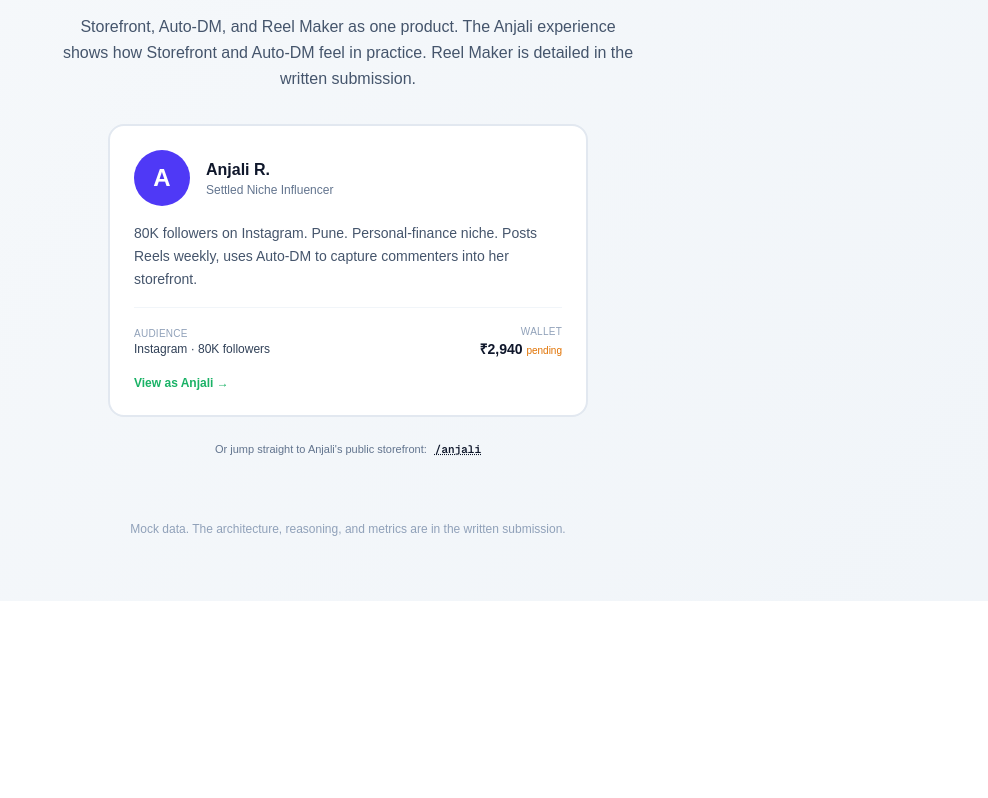
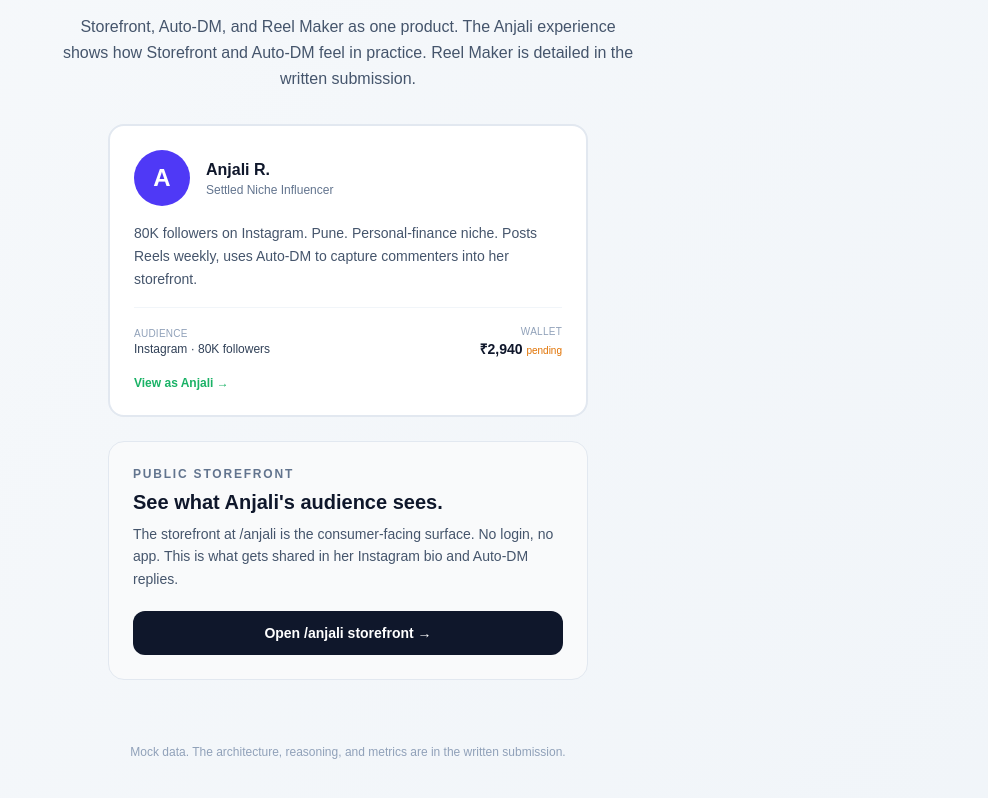
Before and after one commit to sanjeetbuilds/earnkaro-prototype, a Next.js app: page / in a window 1280 px wide. Shown: the part 1061-1859 px from the top of the page, without its empty margins (292-1280 px from the left). Before the commit the page ends 1662 px from the top, so only its background shows below. Built offline with nearby package versions, Linux system fonts and the light colour scheme.

Commit message:
Replace inline /anjali link with public storefront CTA card
Co-Authored-By: Claude Opus 4.7 (1M context) <noreply@anthropic.com>

```diff
--- a/app/page.tsx
+++ b/app/page.tsx
@@ -120,14 +120,25 @@ export default function Page() {
             />
           </div>
 
-          <div className="mt-6 flex flex-wrap items-center justify-center gap-2 text-[11px] text-slate-500">
-            <span>Or jump straight to Anjali&apos;s public storefront:</span>
-            <a
-              href="/anjali"
-              className="font-mono font-semibold text-slate-900 underline decoration-dotted"
-            >
-              /anjali
-            </a>
+          <div className="mt-6 w-full max-w-[480px] mx-auto">
+            <div className="bg-gray-50 border border-slate-200 rounded-2xl p-6">
+              <div className="text-xs uppercase tracking-[0.15em] text-slate-500 font-semibold">
+                Public storefront
+              </div>
+              <h3 className="text-lg md:text-xl font-bold text-slate-900 mt-2 leading-tight">
+                See what Anjali&apos;s audience sees.
+              </h3>
+              <p className="text-sm text-slate-600 mt-2 leading-relaxed">
+                The storefront at /anjali is the consumer-facing surface. No login, no app.
+                This is what gets shared in her Instagram bio and Auto-DM replies.
+              </p>
+              <a
+                href="/anjali"
+                className="mt-5 block w-full text-center bg-slate-900 hover:bg-slate-800 text-white font-bold py-3 rounded-xl text-sm transition-colors"
+              >
+                Open /anjali storefront →
+              </a>
+            </div>
           </div>
         </section>
 
```
